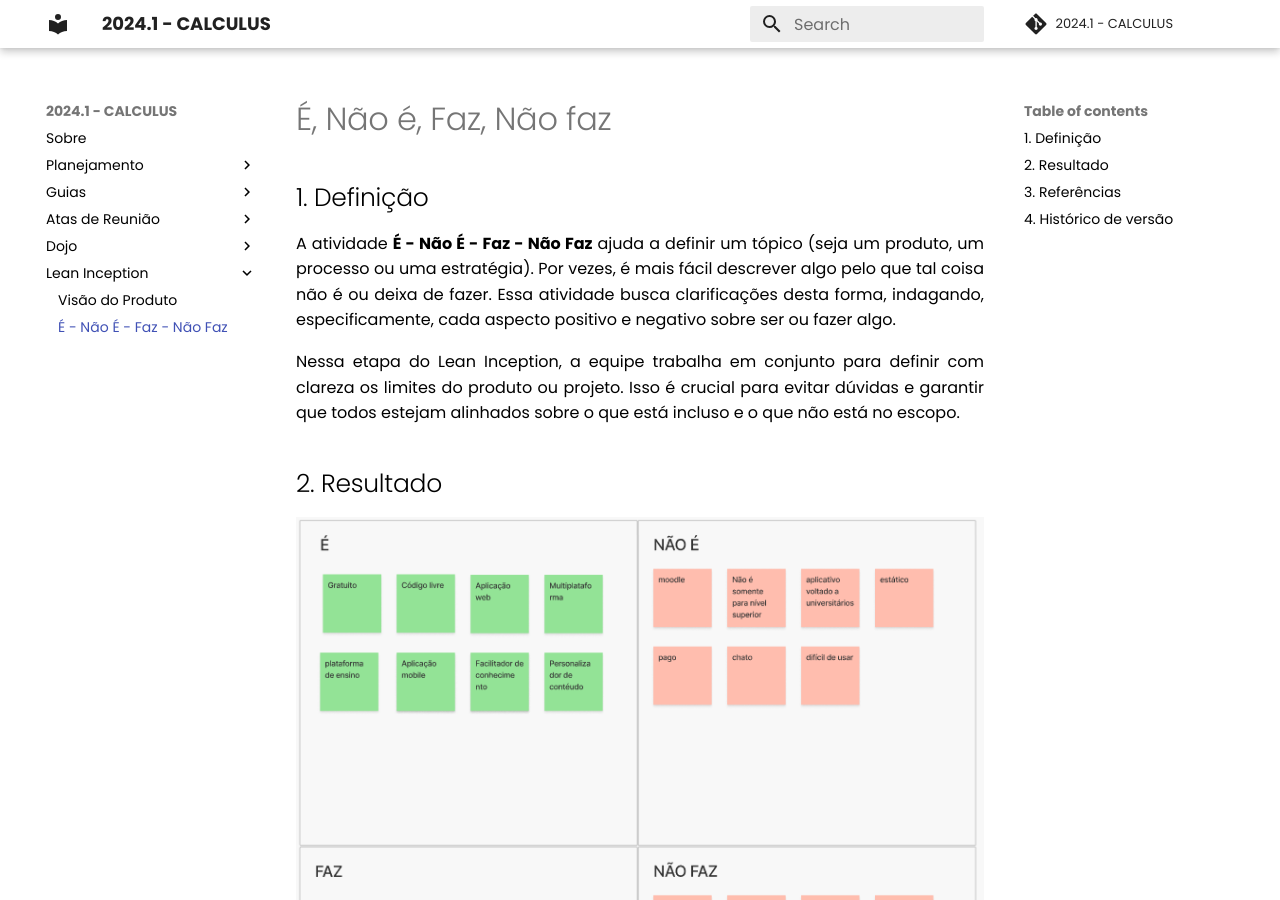
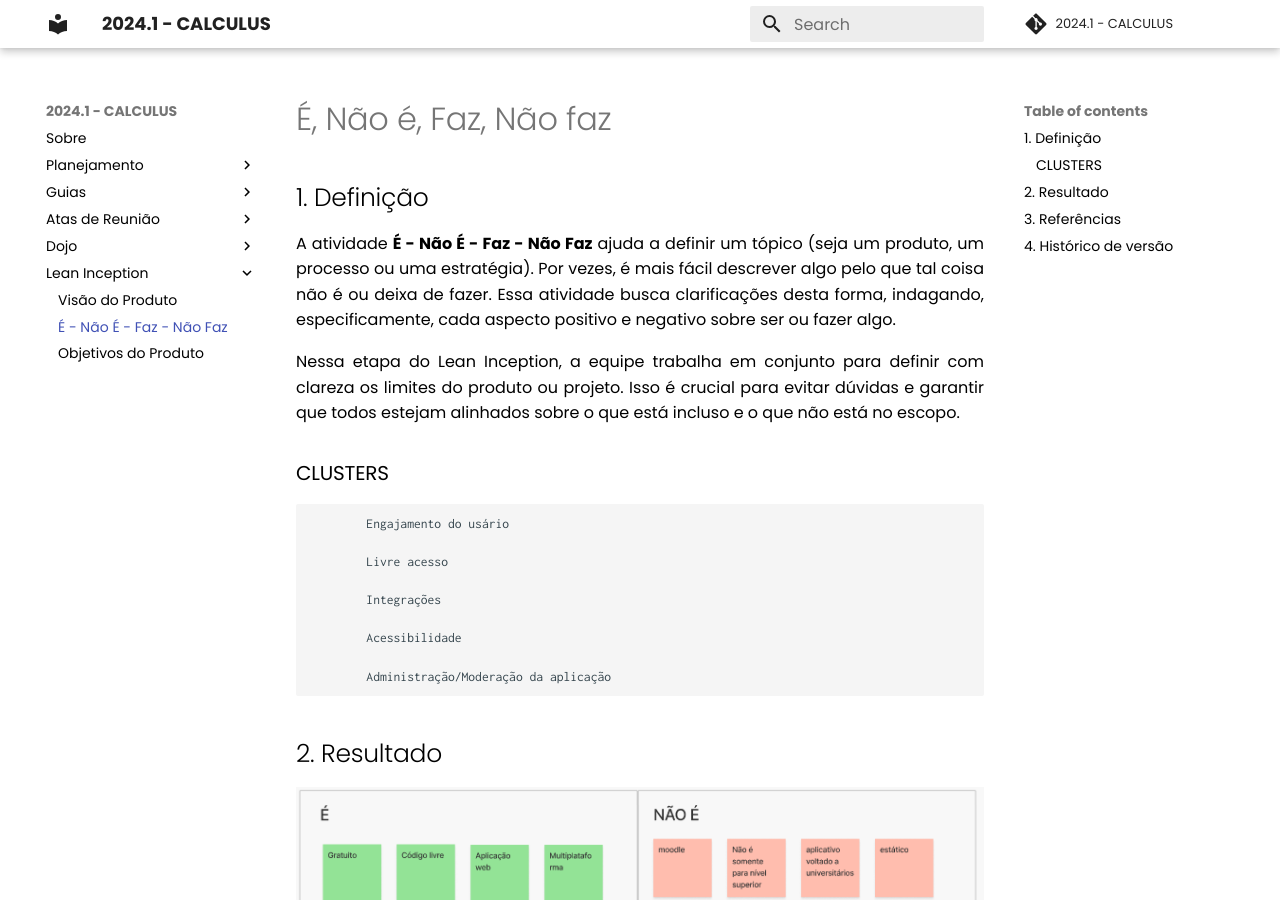
Before and after one commit to fga-eps-mds/2024.1-CALCULUS-DOC, an MkDocs documentation site: the page built from docs/lean/faz_nao_faz.md, in a window 1280 px wide and 900 px high. Built offline with MkDocs 1.6.1 and Material for MkDocs 9.7.7, drawn with Linux system fonts in a browser that asks for light colours; comment, search, counter and statistics services are not loaded.

Commit message:
doc(#24): Documentação dos Objetivos do Produto

```diff
--- a/docs/lean/faz_nao_faz.md
+++ b/docs/lean/faz_nao_faz.md
@@ -6,9 +6,22 @@
 Nessa etapa do Lean Inception, a equipe trabalha em conjunto para definir com clareza os limites do produto ou projeto. Isso é crucial para evitar dúvidas e garantir que todos estejam alinhados sobre o que está incluso e o que não está no escopo.
 
 
+### CLUSTERS
+
+            Engajamento do usário
+
+            Livre acesso
+
+            Integrações
+
+            Acessibilidade
+
+            Administração/Moderação da aplicação
+
+
 ## 2. Resultado
 
-![É, Não é, Faz, Não Faz](faz_naofaz.png)
+![É, Não é, Faz, Não Faz](../assets/lean/faz_naofaz.png)
 
 
 ## 3. Referências
--- a/mkdocs.yml
+++ b/mkdocs.yml
@@ -48,3 +48,4 @@
   - Lean Inception:
     - Visão do Produto: 'lean/visao_produto.md'
     - É - Não É - Faz - Não Faz: 'lean/faz_nao_faz.md'
+    - Objetivos do Produto: 'lean/objetivos_produto.md'
```
Also changed, not shown: docs/lean/objetivos_produto.md (added, +33 -0 lines), docs/lean/visao_produto.md (+1 -1 lines), docs/assets/lean/faz_naofaz.png (renamed from docs/lean/faz_naofaz.png), docs/assets/lean/visao_produto.png (renamed from docs/lean/visao_produto.png), 1 other file.
